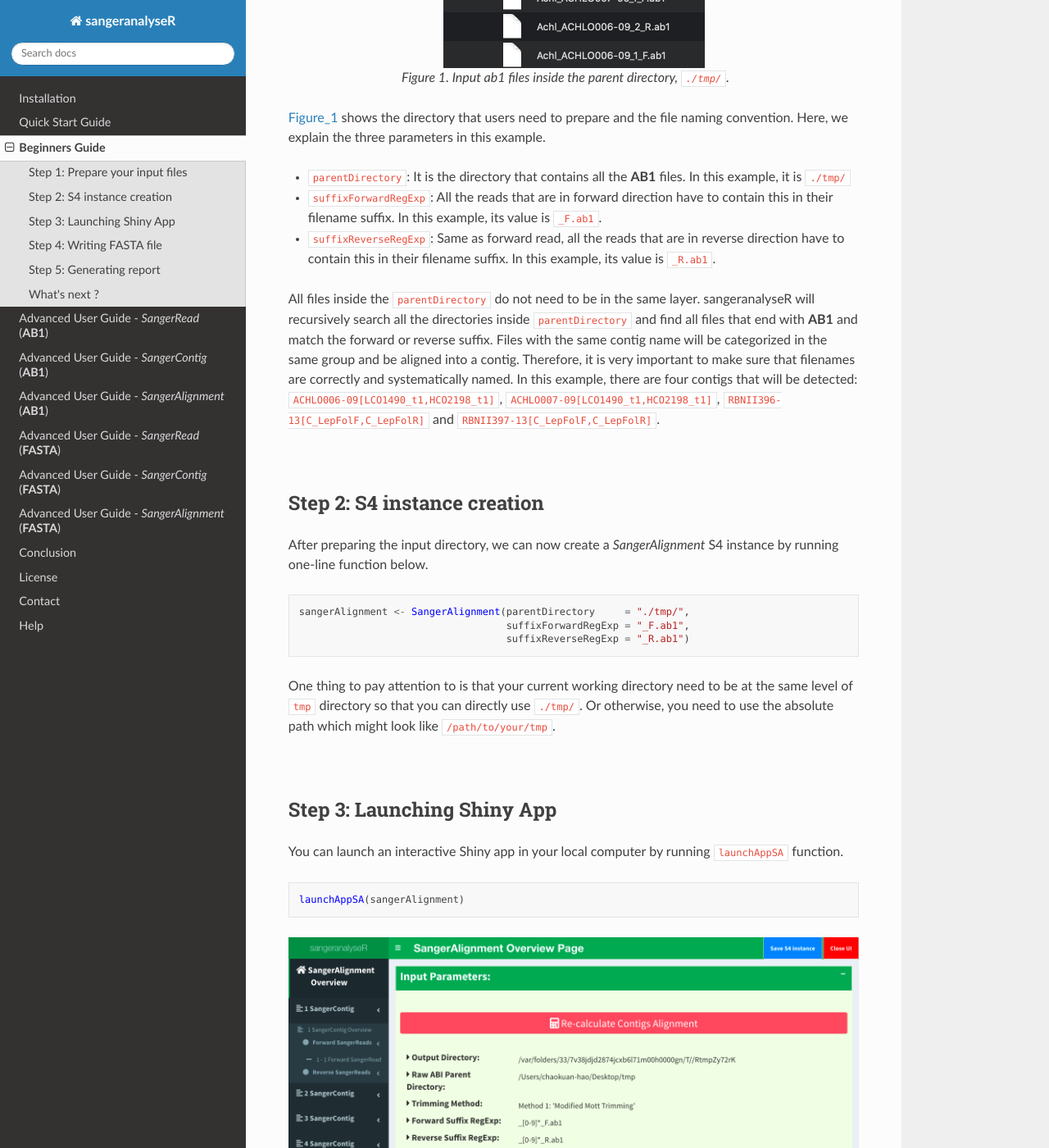
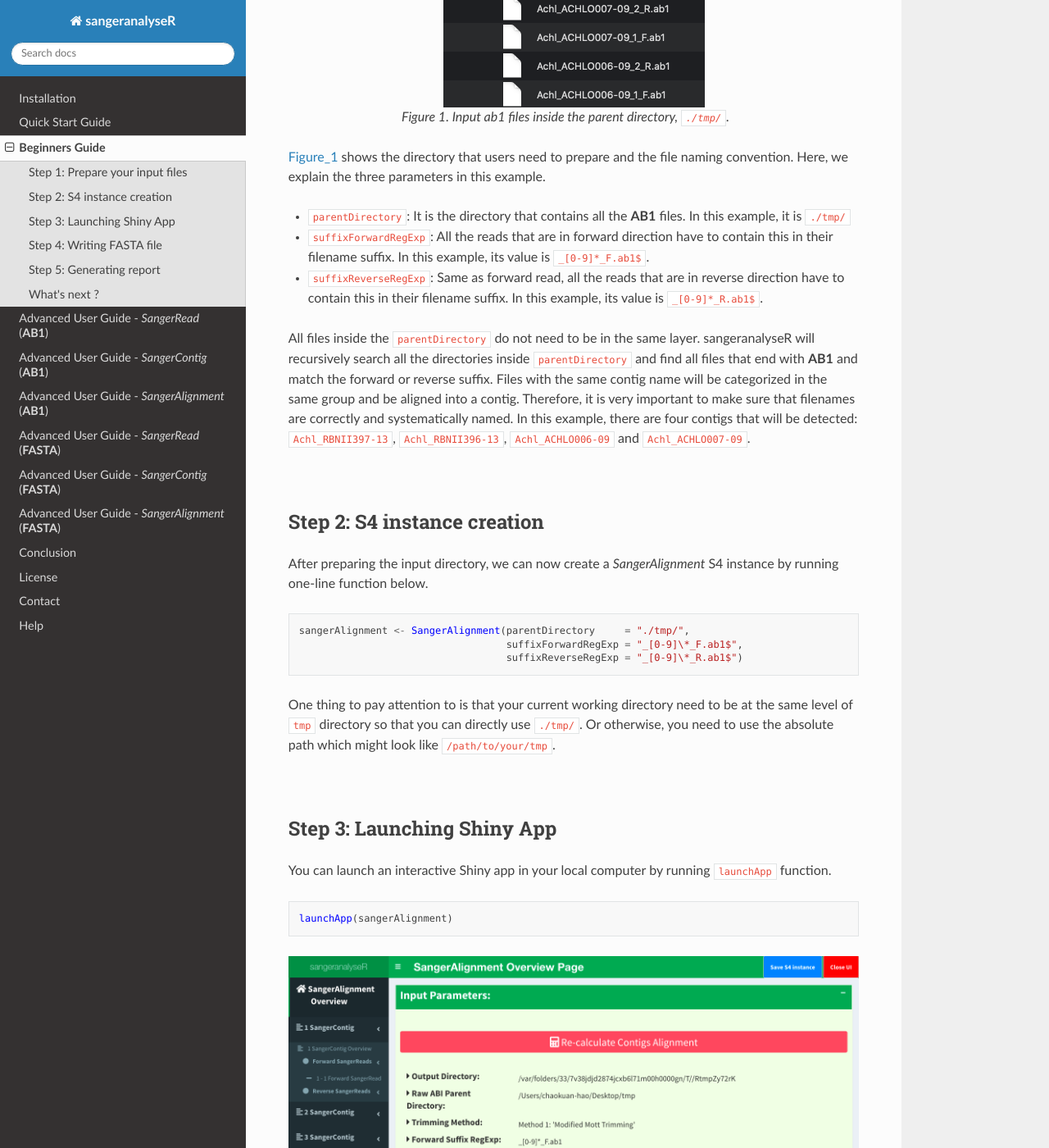
Before and after one commit to roblanf/sangeranalyseR, a Sphinx documentation site: the page built from docs/source/content/beginner.rst, in a window 1280 px wide and 1400 px high, scrolled down 1004 px. Shown: the whole window at 82% size. Built offline with Sphinx 7.4.7 and the Read the Docs theme 2.0.0, drawn with Linux system fonts in a browser that asks for light colours; some of the changed text lies outside the part shown.

Commit message:
Update docs/source/content/beginner.rst

```diff
--- a/docs/source/content/beginner.rst
+++ b/docs/source/content/beginner.rst
@@ -2,6 +2,7 @@ Beginners Guide
 ===============
 
 If you haven't already, please follow the steps in the :ref:`Installation` page to install and load sangeranalyseR.
+
 |
 
 Step 1: Prepare your input files
@@ -13,7 +14,7 @@ First, users need to prepare a directory and put all their **AB1** files inside
 
 .. note::
 
-  * All the input files must have **AB1** as its file extension.
+  * All the input files must have **.ab1** as its file extension.
   * The reads that belong to the same contig should have the same contig name.
   * Forward or reverse direction needs to be specified in the filename.
 
@@ -31,11 +32,11 @@ There are three parameters, :code:`parentDirectory`, :code:`suffixForwardRegExp`
 
 * :code:`parentDirectory`: It is the directory that contains all the **AB1** files. In this example, it is :code:`./tmp/`
 
-* :code:`suffixForwardRegExp`: All the reads that are in forward direction have to contain this in their filename suffix. In this example, its value is :code:`_F.ab1`.
+* :code:`suffixForwardRegExp`: All the reads that are in forward direction have to contain this in their filename suffix. In this example, its value is :code:`_[0-9]\*_F.ab1$`.
 
-* :code:`suffixReverseRegExp`: Same as forward read, all the reads that are in reverse direction have to contain this in their filename suffix. In this example, its value is :code:`_R.ab1`.
+* :code:`suffixReverseRegExp`: Same as forward read, all the reads that are in reverse direction have to contain this in their filename suffix. In this example, its value is :code:`_[0-9]\*_R.ab1$`.
 
-All files inside the :code:`parentDirectory` do not need to be in the same layer. sangeranalyseR will recursively search all the directories inside :code:`parentDirectory` and find all files that end with **AB1** and match the forward or reverse suffix. Files with the same contig name will be categorized in the same group and be aligned into a contig. Therefore, it is very important to make sure that filenames are correctly and systematically named. In this example, there are four contigs that will be detected: :code:`ACHLO006-09[LCO1490_t1,HCO2198_t1]`, :code:`ACHLO007-09[LCO1490_t1,HCO2198_t1]`, :code:`RBNII396-13[C_LepFolF,C_LepFolR]` and :code:`RBNII397-13[C_LepFolF,C_LepFolR]`.
+All files inside the :code:`parentDirectory` do not need to be in the same layer. sangeranalyseR will recursively search all the directories inside :code:`parentDirectory` and find all files that end with **AB1** and match the forward or reverse suffix. Files with the same contig name will be categorized in the same group and be aligned into a contig. Therefore, it is very important to make sure that filenames are correctly and systematically named. In this example, there are four contigs that will be detected: :code:`Achl_RBNII397-13`, :code:`Achl_RBNII396-13`, :code:`Achl_ACHLO006-09` and :code:`Achl_ACHLO007-09`.
 
 |
 
@@ -46,8 +47,8 @@ After preparing the input directory, we can now create a *SangerAlignment* S4 in
 .. code-block:: R
 
    sangerAlignment <- SangerAlignment(parentDirectory     = "./tmp/",
-                                      suffixForwardRegExp = "_F.ab1",
-                                      suffixReverseRegExp = "_R.ab1")
+                                      suffixForwardRegExp = "_[0-9]\*_F.ab1$",
+                                      suffixReverseRegExp = "_[0-9]\*_R.ab1$")
 
 One thing to pay attention to is that your current working directory need to be at the same level of :code:`tmp` directory so that you can directly use :code:`./tmp/`. Or otherwise, you need to use the absolute path which might look like :code:`/path/to/your/tmp`.
 
@@ -55,11 +56,11 @@ One thing to pay attention to is that your current working directory need to be
 
 Step 3: Launching Shiny App
 ---------------------------
-You can launch an interactive Shiny app in your local computer by running :code:`launchAppSA` function.
+You can launch an interactive Shiny app in your local computer by running :code:`launchApp` function.
 
 .. code-block:: R
 
-   launchAppSA(sangerAlignment)
+   launchApp(sangerAlignment)
 
 .. _SangerAlignment_shiny_app:
 .. figure::  ../image/SangerAlignment_shiny_app.png
```
Also changed, not shown: other parts of docs/source/content/beginner.rst (+2 -2 lines).
